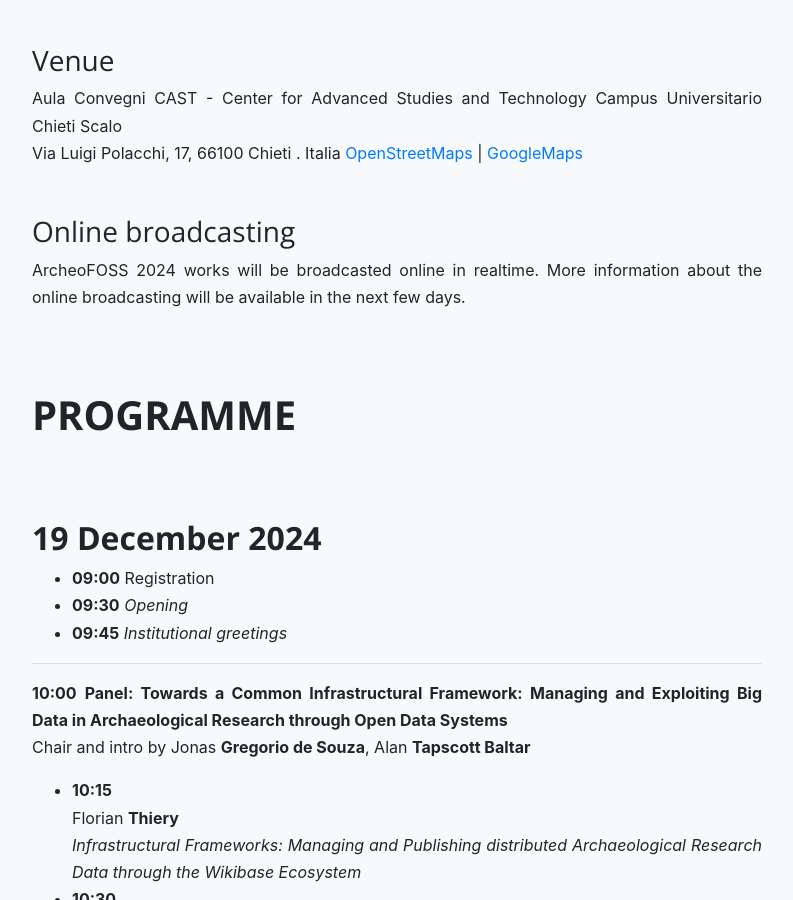
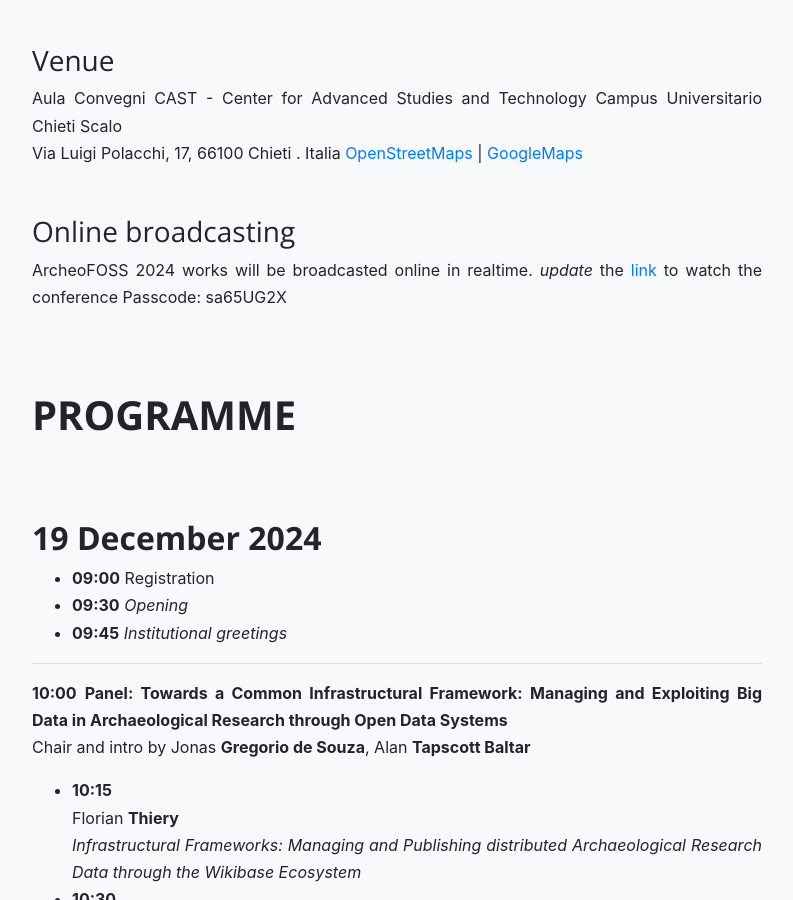
Before and after one commit to archeofoss/archeofoss, a Jekyll site: the page built from 2024/programme.md, in a window 1280 px wide and 900 px high, scrolled down 546 px. Shown: the whole window, without its empty margins (243-1036 px from the left). Built offline with Jekyll 4.4.1, drawn with Linux system fonts in a browser that asks for light colours; nearby versions of some CDN libraries.

Commit message:
broadcast link

```diff
--- a/2024/programme.md
+++ b/2024/programme.md
@@ -22,7 +22,9 @@
 [GoogleMaps](https://maps.app.goo.gl/Nj7KNE2itY6knsya7)
 
 ### Online broadcasting
-ArcheoFOSS 2024 works will be broadcasted online in realtime. More information about the online broadcasting will be available in the next few days.
+ArcheoFOSS 2024 works will be broadcasted online in realtime.
+*update* the [link](https://teams.microsoft.com/l/meetup-join/19%3ameeting_MDk2YTUzZTgtNmVlZS00MWJhLTliMTQtMjk0NWRhNGFhOTUw%40thread.v2/0?context=%7b%22Tid%22%3a%2241f8b7d0-9a21-415c-9c69-a67984f3d0de%22%2c%22Oid%22%3a%22bb98d1a8-5cf0-46cd-a009-0db6ba7225a3%22%7d)
+ to watch the conference  Passcode: sa65UG2X
 
 # Programme
 ## 19 December 2024
```
